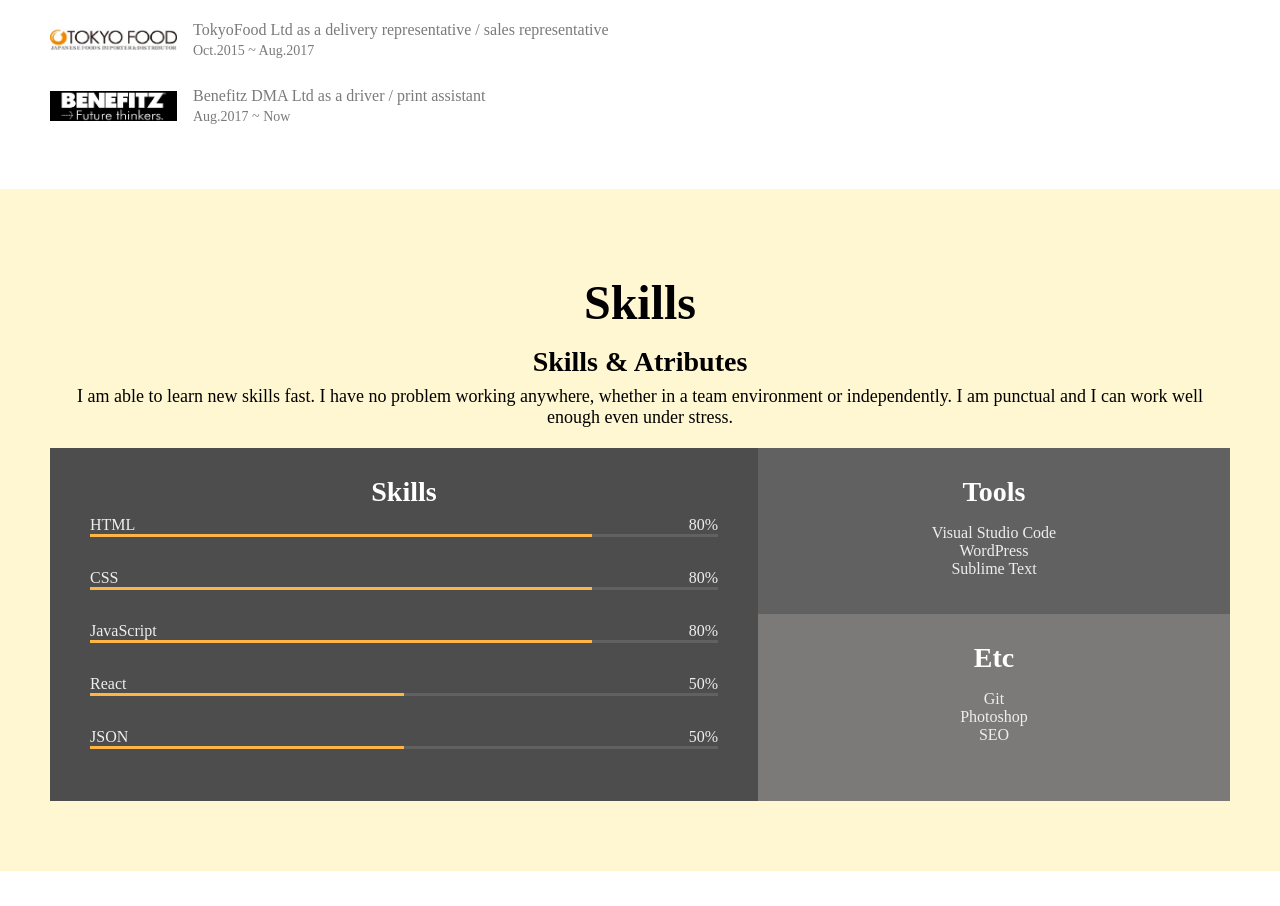
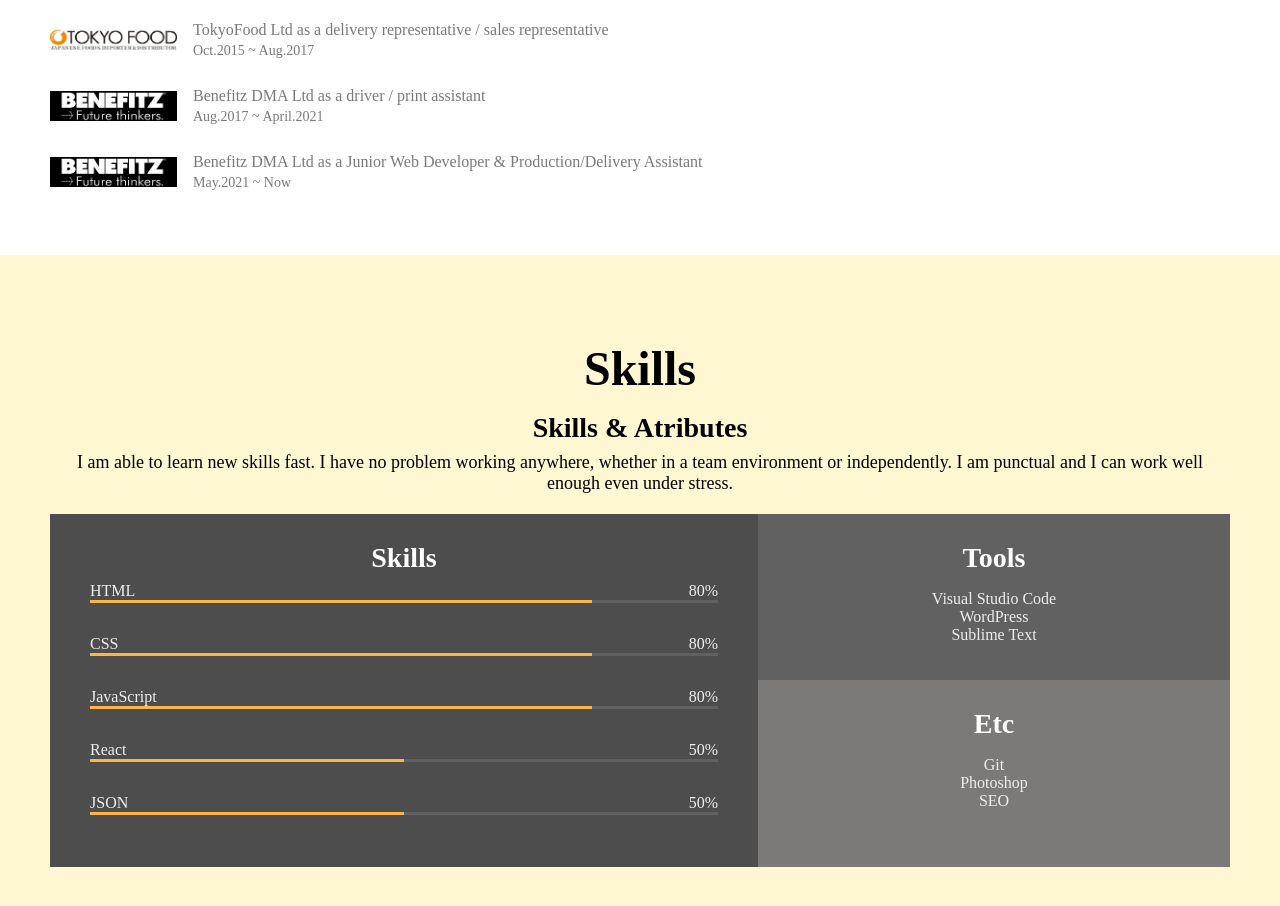
Before and after one commit to SongJayden/SongJayden.github.io, a plain HTML site: page index.html in a window 1280 px wide. Shown: the part 1433-2339 px from the top of the page. Drawn offline with Linux system fonts and the light colour scheme.

Commit message:
Update index.html

```diff
--- a/index.html
+++ b/index.html
@@ -121,7 +121,14 @@
                         <img src="imgs/jobs/benefitz.jpg" alt="Benefitz" class="job__logo">
                         <div class="job__description">
                             <p class="job__name">Benefitz DMA Ltd as a driver / print assistant</p>
-                        <p class="job__period">Aug.2017 ~ Now</p>
+                        <p class="job__period">Aug.2017 ~ April.2021</p>
+                        </div>
+                    </div>
+                    <div class="job">
+                        <img src="imgs/jobs/benefitz.jpg" alt="Benefitz" class="job__logo">
+                        <div class="job__description">
+                            <p class="job__name">Benefitz DMA Ltd as a Junior Web Developer & Production/Delivery Assistant</p>
+                        <p class="job__period">May.2021 ~ Now</p>
                         </div>
                     </div>
                 </div>
```
